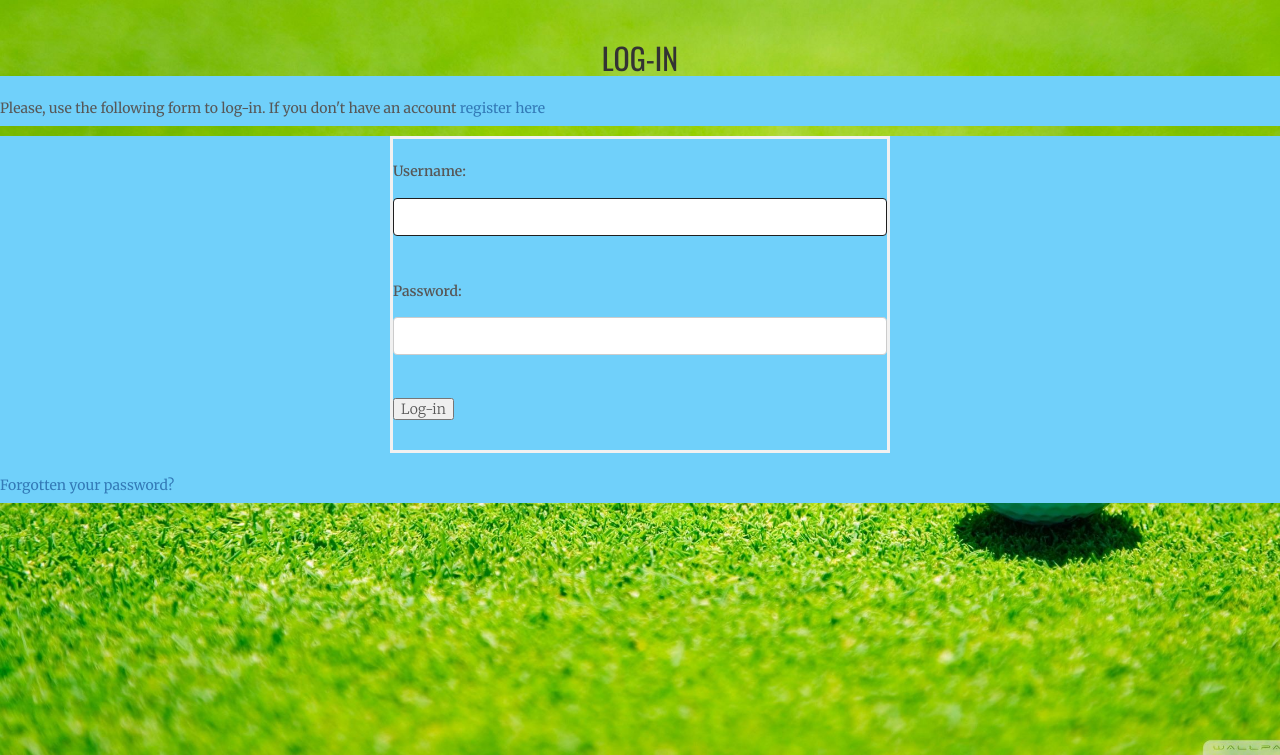
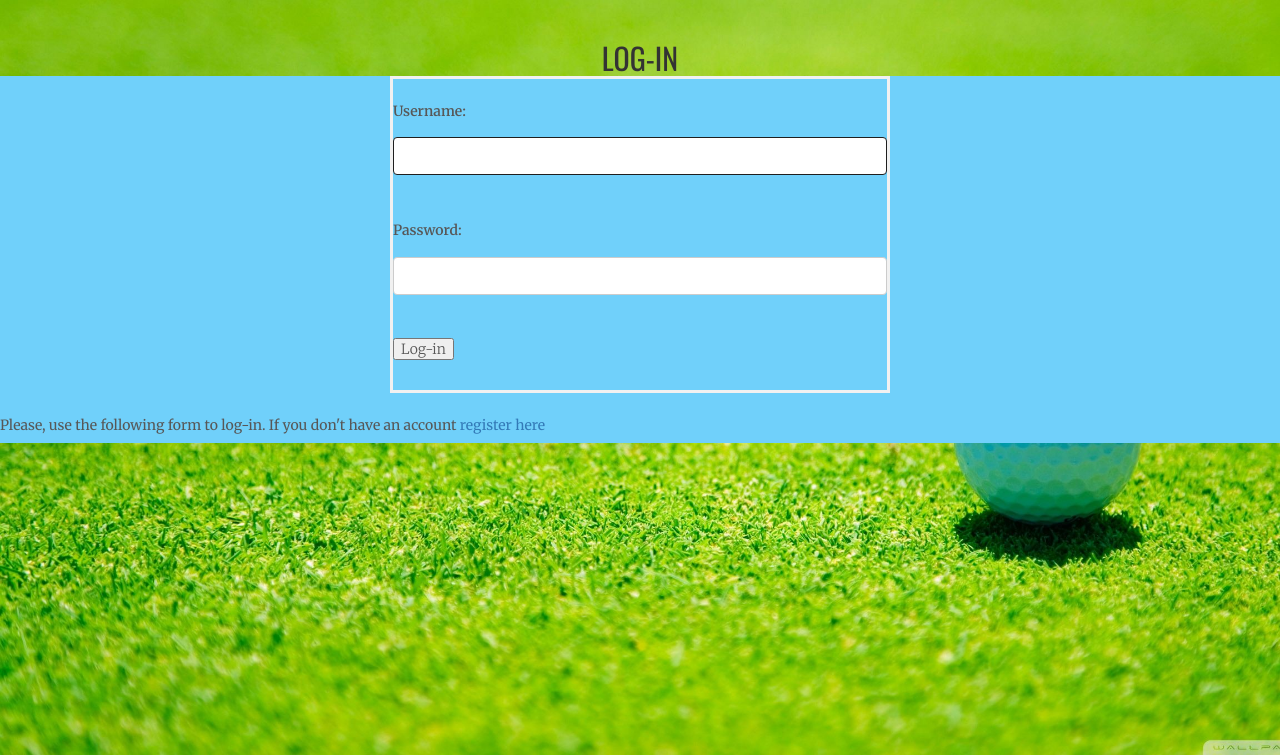
Before and after one commit to SrividyaGopaluni/GolfOfOmaha01, a Django app: page /account/login/ in a window 1280 px wide. Shown: the part 45-800 px from the top of the page. Run offline with Django 3.2, Linux system fonts and the light colour scheme; some libraries are stand-ins or nearby versions.

Commit message:
Added two slot feature

```diff
--- a/account/templates/registration/login.html
+++ b/account/templates/registration/login.html
@@ -49,9 +49,6 @@
       Please try again.
     </p>
   {% else %}
-  <div>
-    <p><b>Please, use the following form to log-in. If you don't have an account <a href="{% url "register" %}">register here</a></b></p>
-  </div>
 
 
   {% endif %}
@@ -63,7 +60,9 @@
       <p><input type="submit" value="Log-in"></p>
     </form>
     <div>
-      <p><a href="{% url "password_reset" %}"><b>Forgotten your  password?</b></a></p>
+
+
+      <p><b>Please, use the following form to log-in. If you don't have an account <a href="{% url "register" %}">register here</a></b></p>
     </div>
 
   </div>
```
Also changed, not shown: applicationgolfofomaha/migrations/0001_initial.py, applicationgolfofomaha/migrations/0002_auto_20200409_1641.py (added).
